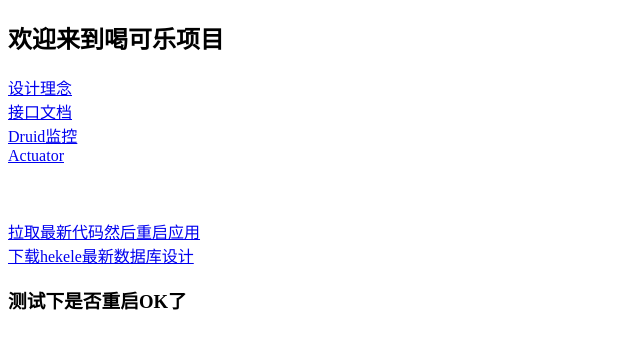
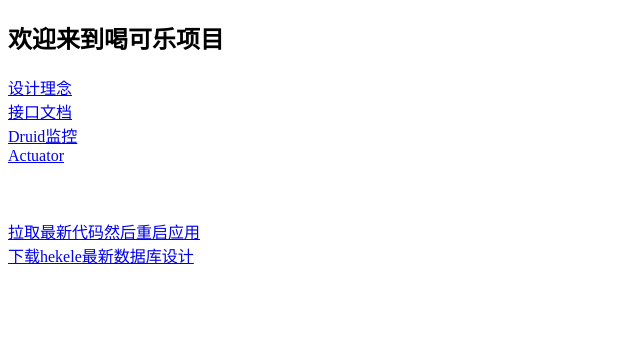
Before and after one commit to hepengju/hekele, a plain HTML site: page java/src/main/resources/public/index.html in a window 1280 px wide. Shown: the whole page, without its empty margins (0-640 px from the left). Drawn offline with Linux system fonts and the light colour scheme.

Commit message:
测试下是否重启OK了

```diff
--- a/java/src/main/resources/public/index.html
+++ b/java/src/main/resources/public/index.html
@@ -19,6 +19,5 @@
     <a href="/admin/super/gitPullThenRestart">拉取最新代码然后重启应用</a><br>
     <a href="/admin/super/downloadHekeleXlsm">下载hekele最新数据库设计</a><br>
 
-    <h3>测试下是否重启OK了</h3>
 </body>
 </html>
```
